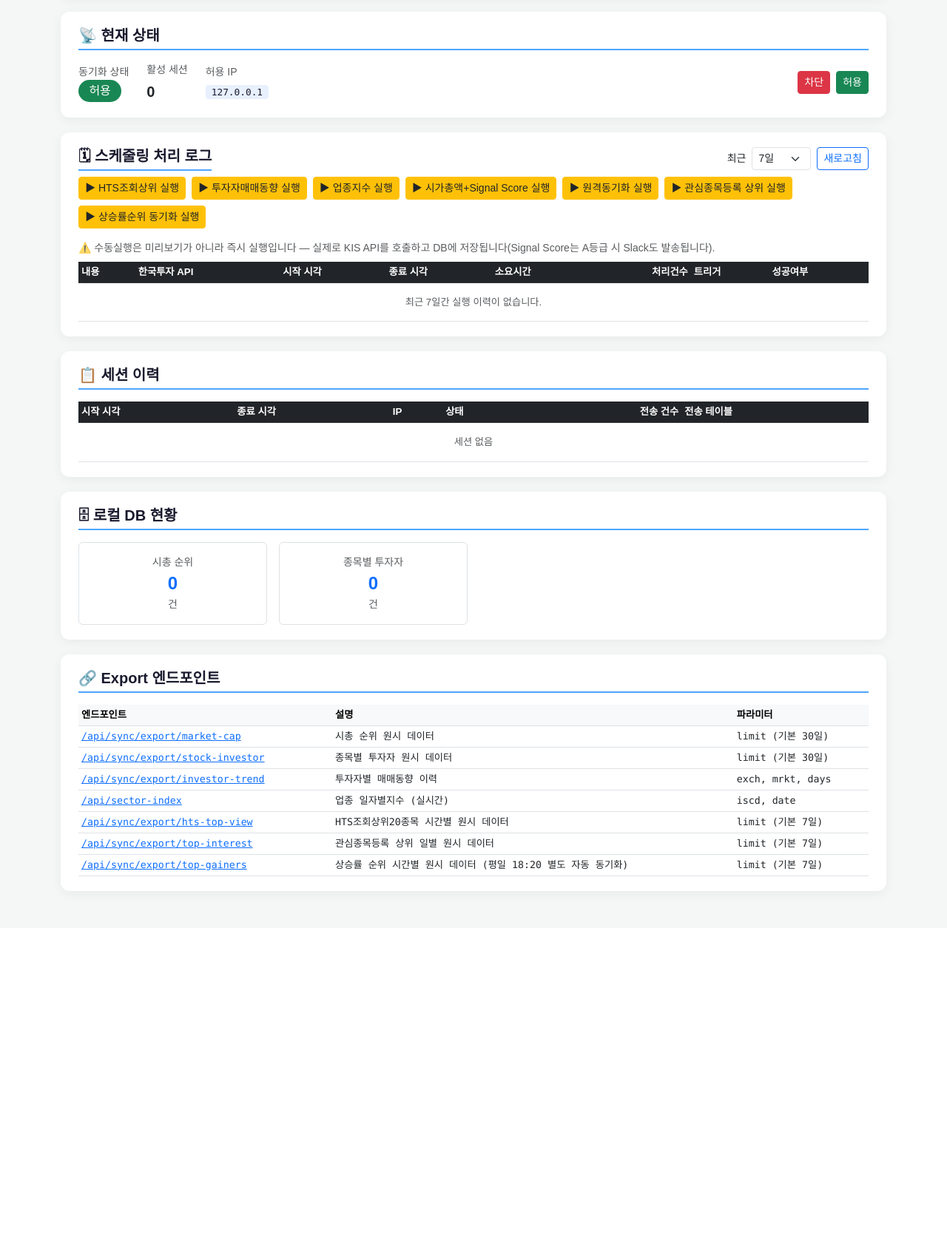
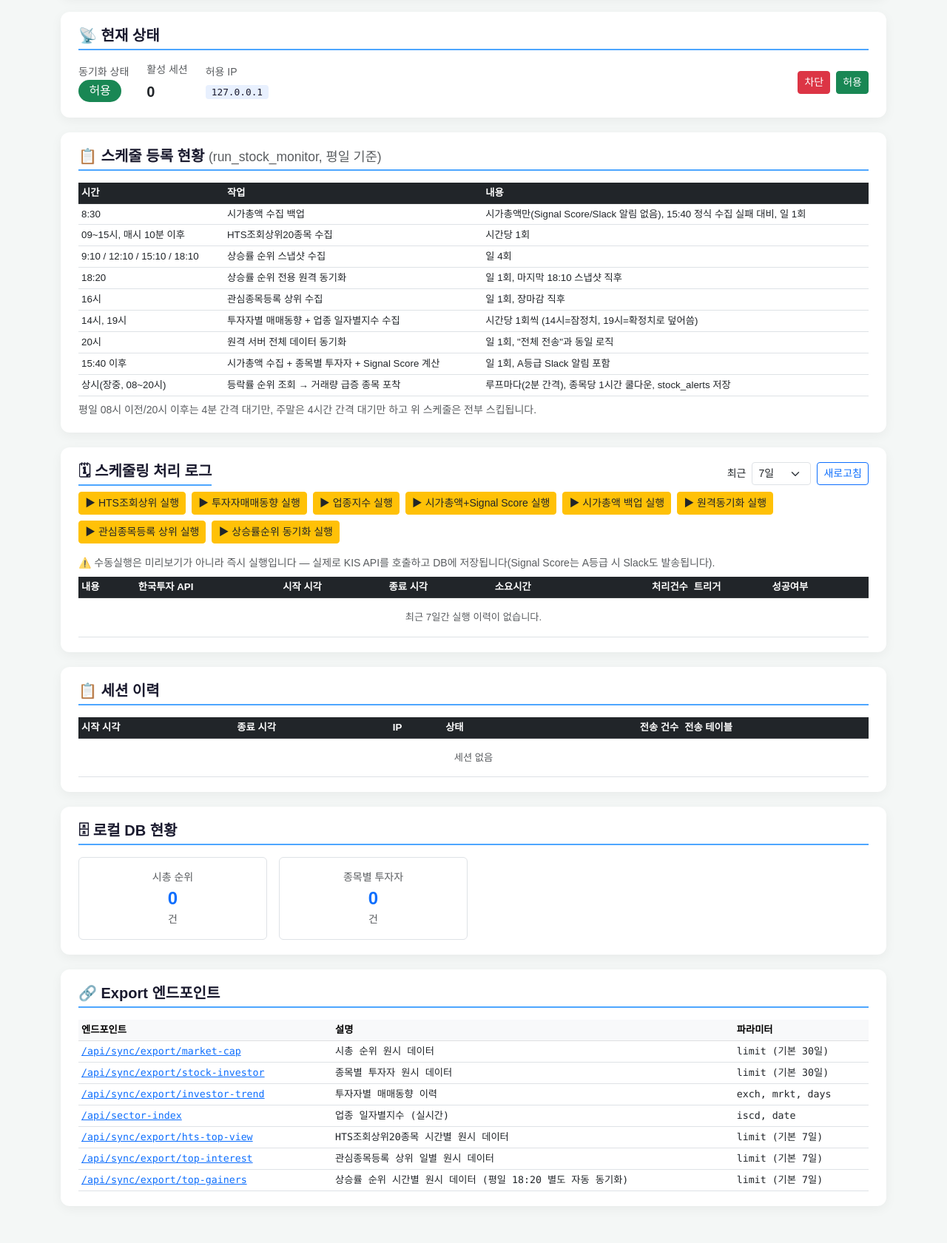
Before and after one commit to yunjinwoo/upbit-alert, a Flask app: page /sync-admin in a window 1280 px wide. Shown: the part 689-2370 px from the top of the page at 74% size. Before the commit the page ends 1906 px from the top, so only its background shows below. Run offline with Flask 3, Linux system fonts and the light colour scheme; data that the repository does not hold is empty.

Commit message:
feat: 시가총액 오전 수집 백업(8:30) 추가 + 동기화 관리에 스케줄 현황표 추가
- run_job_market_cap_morning_backup 신설 — 시가총액(코스피+코스닥)만 수집하고
  Signal Score 계산/Slack 알림/시트 동기화는 하지 않음. 그대로 붙이면 아직 장 시작
  전 전일 종가 기준으로 A등급 Slack 알림이 오전/오후 중복 발송되기 때문에 분리함
- 평일 8:30에 하루 1회 트리거, 15:40 정식 수집(run_job_market_cap_and_signal_score)
  실패 대비 백업 용도 — 같은 date 키라 15:40 수집이 성공하면 그 값으로 덮어써짐
- 동기화 관리 페이지 수동실행에 "▶ 시가총액 백업 실행" 버튼 추가
- 동기화 관리 페이지에 전체 스케줄(run_stock_monitor) 등록 현황표 추가

```diff
--- a/app/api/server.py
+++ b/app/api/server.py
@@ -39,7 +39,7 @@ from app.core.stock_monitor import (
     fetch_ranking_preview, fetch_sector_stocks, fetch_multi_stock_price,
     fetch_fluctuation_ranking, fetch_fluctuation_ranking_combined,
     run_job_hts_top_view, run_job_investor_trend, run_job_sector_index,
-    run_job_market_cap_and_signal_score, run_job_remote_sync, run_job_top_interest,
+    run_job_market_cap_and_signal_score, run_job_market_cap_morning_backup, run_job_remote_sync, run_job_top_interest,
     run_job_top_gainers, run_job_top_gainers_sync,
     SECTOR_NAMES,
 )
@@ -897,6 +897,7 @@ JOB_RUNNERS = {
     'investor_trend': lambda: run_job_investor_trend(trigger_type='manual'),
     'sector_index': lambda: run_job_sector_index(trigger_type='manual'),
     'market_cap_signal_score': lambda: run_job_market_cap_and_signal_score(trigger_type='manual'),
+    'market_cap_morning_backup': lambda: run_job_market_cap_morning_backup(trigger_type='manual'),
     'remote_sync': lambda: run_job_remote_sync(trigger_type='manual'),
     'top_interest': lambda: run_job_top_interest(trigger_type='manual'),
     'top_gainers_sync': lambda: run_job_top_gainers_sync(trigger_type='manual'),
--- a/app/core/stock_monitor.py
+++ b/app/core/stock_monitor.py
@@ -985,6 +985,36 @@ def run_job_sector_index(trigger_type: str = 'auto') -> bool:
     return ok
 
 
+def run_job_market_cap_morning_backup(trigger_type: str = 'auto') -> bool:
+    """시가총액 순위(코스피+코스닥)만 수집하는 오전 백업 작업.
+    Signal Score 계산/Slack 알림/시트 동기화는 하지 않는다 — 그건 15:40 정식 수집(
+    run_job_market_cap_and_signal_score)에서만 하며, 이걸 오전에도 돌리면 아직 장 시작 전
+    전일 종가 기준 데이터로 A등급 Slack 알림이 오전/오후 중복 발송되기 때문.
+    이 백업은 15:40 수집이 그날 실패했을 때를 대비해 최소한 시가총액 데이터라도
+    남겨두는 용도(같은 date 키라 15:40 수집이 성공하면 그 값으로 덮어써짐).
+    반환: 시가총액 수집(코스피+코스닥)이 모두 성공했는지 여부.
+    """
+    start = datetime.now()
+    error_message = None
+    all_ok = True
+    try:
+        for iscd in ('0001', '1001'):
+            ok = fetch_market_cap_ranking(mrkt_div_code='J', input_iscd=iscd)
+            if not ok:
+                all_ok = False
+            time.sleep(2)
+        if not all_ok:
+            error_message = "시가총액 수집 일부 실패 (코스피/코스닥 중 하나 이상)"
+    except Exception as e:
+        all_ok = False
+        error_message = str(e)
+
+    _log_job_run('market_cap_morning_backup', '시가총액 수집 백업 (오전, Signal Score/Slack 알림 없음)',
+                 '/uapi/domestic-stock/v1/ranking/market-cap', start, all_ok,
+                 error_message=error_message, trigger_type=trigger_type)
+    return all_ok
+
+
 def run_job_market_cap_and_signal_score(trigger_type: str = 'auto') -> bool:
     """시가총액 순위 + 종목별 투자자 수집 → Signal Score 계산/저장/Slack알림/시트동기화까지 한 번에 실행.
     반환: 시가총액 수집(코스피+코스닥)이 모두 성공했는지 여부.
@@ -1074,11 +1104,22 @@ def run_stock_monitor():
     last_top_interest_date = None  # 관심종목등록 상위 일 1회 수집 여부
     last_top_gainers_hour = None  # 상승률 순위 스냅샷 9:10/12:10/15:10/18:10 수집 여부 (시간 단위로 추적)
     last_top_gainers_sync_date = None  # 상승률 순위 전용 동기화(18:20) 여부 (하루 1회)
+    last_market_cap_morning_date = None  # 시가총액 수집 오전 백업(8:30) 여부 (하루 1회)
 
     while True:
         try:
             now = datetime.now()
             today_str = now.strftime('%Y-%m-%d')
+
+            # 평일 8:30 — 시가총액 수집 오전 백업 (Signal Score/Slack 알림 없이 시가총액만, 하루 1회)
+            # 15:40 정식 수집이 그날 실패하는 경우를 대비한 안전망 — 같은 date 키라 15:40 수집이
+            # 성공하면 그 값으로 덮어써진다.
+            if now.weekday() < 5 and now.hour == 8 and now.minute >= 30 and last_market_cap_morning_date != today_str:
+                logger.info("⏰ [스케줄] 8시 30분 시가총액 수집 백업 시작")
+                if run_job_market_cap_morning_backup():
+                    last_market_cap_morning_date = today_str
+                else:
+                    logger.warning("⚠️ 시가총액 수집 백업 실패 — 다음 루프에서 재시도합니다.")
 
             # 평일 장중(09~15시) 매시 10분 이후 첫 루프 — HTS조회상위20종목 수집 (시간당 1회)
             if now.weekday() < 5 and 9 <= now.hour <= 15 and now.minute >= 10:
--- a/templates/sync_admin.html
+++ b/templates/sync_admin.html
@@ -99,6 +99,34 @@
         </div>
     </div>
 
+    <!-- 스케줄 등록 현황 -->
+    <div class="card-panel">
+        <h5>📋 스케줄 등록 현황 <span class="text-muted small fw-normal">(run_stock_monitor, 평일 기준)</span></h5>
+        <div class="table-responsive">
+            <table class="table table-sm table-hover align-middle mb-0">
+                <thead class="table-dark">
+                    <tr>
+                        <th>시간</th>
+                        <th>작업</th>
+                        <th>내용</th>
+                    </tr>
+                </thead>
+                <tbody>
+                    <tr><td>8:30</td><td>시가총액 수집 백업</td><td>시가총액만(Signal Score/Slack 알림 없음), 15:40 정식 수집 실패 대비, 일 1회</td></tr>
+                    <tr><td>09~15시, 매시 10분 이후</td><td>HTS조회상위20종목 수집</td><td>시간당 1회</td></tr>
+                    <tr><td>9:10 / 12:10 / 15:10 / 18:10</td><td>상승률 순위 스냅샷 수집</td><td>일 4회</td></tr>
+                    <tr><td>18:20</td><td>상승률 순위 전용 원격 동기화</td><td>일 1회, 마지막 18:10 스냅샷 직후</td></tr>
+                    <tr><td>16시</td><td>관심종목등록 상위 수집</td><td>일 1회, 장마감 직후</td></tr>
+                    <tr><td>14시, 19시</td><td>투자자별 매매동향 + 업종 일자별지수 수집</td><td>시간당 1회씩 (14시=잠정치, 19시=확정치로 덮어씀)</td></tr>
+                    <tr><td>20시</td><td>원격 서버 전체 데이터 동기화</td><td>일 1회, "전체 전송"과 동일 로직</td></tr>
+                    <tr><td>15:40 이후</td><td>시가총액 수집 + 종목별 투자자 + Signal Score 계산</td><td>일 1회, A등급 Slack 알림 포함</td></tr>
+                    <tr><td>상시(장중, 08~20시)</td><td>등락률 순위 조회 → 거래량 급증 종목 포착</td><td>루프마다(2분 간격), 종목당 1시간 쿨다운, stock_alerts 저장</td></tr>
+                </tbody>
+            </table>
+        </div>
+        <p class="text-muted small mt-2 mb-0">평일 08시 이전/20시 이후는 4분 간격 대기만, 주말은 4시간 간격 대기만 하고 위 스케줄은 전부 스킵됩니다.</p>
+    </div>
+
     <!-- 스케줄링 처리 로그 -->
     <div class="card-panel">
         <div class="d-flex justify-content-between align-items-center flex-wrap gap-2 mb-2">
@@ -121,6 +149,7 @@
             <button class="btn btn-warning btn-sm text-dark" data-job="investor_trend" onclick="runJobManual(this)">▶ 투자자매매동향 실행</button>
             <button class="btn btn-warning btn-sm text-dark" data-job="sector_index" onclick="runJobManual(this)">▶ 업종지수 실행</button>
             <button class="btn btn-warning btn-sm text-dark" data-job="market_cap_signal_score" onclick="runJobManual(this)">▶ 시가총액+Signal Score 실행</button>
+            <button class="btn btn-warning btn-sm text-dark" data-job="market_cap_morning_backup" onclick="runJobManual(this)">▶ 시가총액 백업 실행</button>
             <button class="btn btn-warning btn-sm text-dark" data-job="remote_sync" onclick="runJobManual(this)">▶ 원격동기화 실행</button>
             <button class="btn btn-warning btn-sm text-dark" data-job="top_interest" onclick="runJobManual(this)">▶ 관심종목등록 상위 실행</button>
             <button class="btn btn-warning btn-sm text-dark" data-job="top_gainers_sync" onclick="runJobManual(this)">▶ 상승률순위 동기화 실행</button>
```
